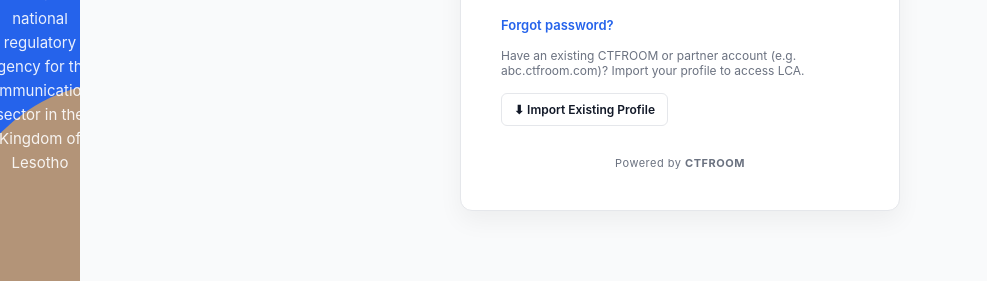
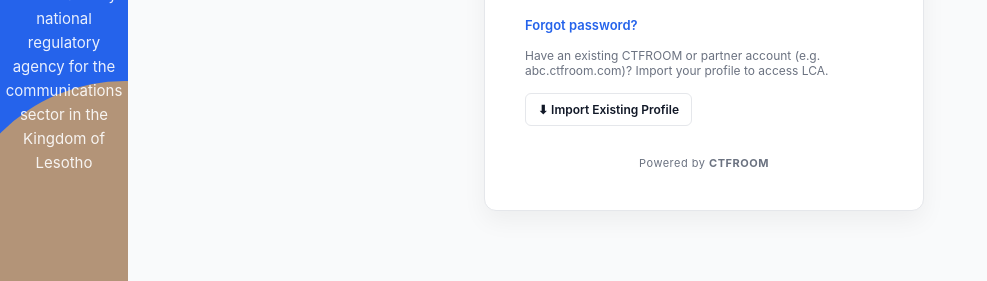
Before and after one commit to khotso11/intra31-awareness-demo, a plain HTML site: page index.html in a window 1280 px wide. Shown: the part 519-800 px from the top of the page, without its empty margins (0-987 px from the left). Drawn offline with Linux system fonts and the light colour scheme.

Commit message:
Adjust left panel width to 10%

```diff
--- a/index.html
+++ b/index.html
@@ -24,7 +24,7 @@
 
     /* Left Panel (Blue) - Now takes exactly 40% of the screen */
     .left-panel {
-        flex: 0 0 6%;
+        flex: 0 0 10%;
         background-color: var(--lca-blue);
         position: relative;
         overflow: hidden;
```
